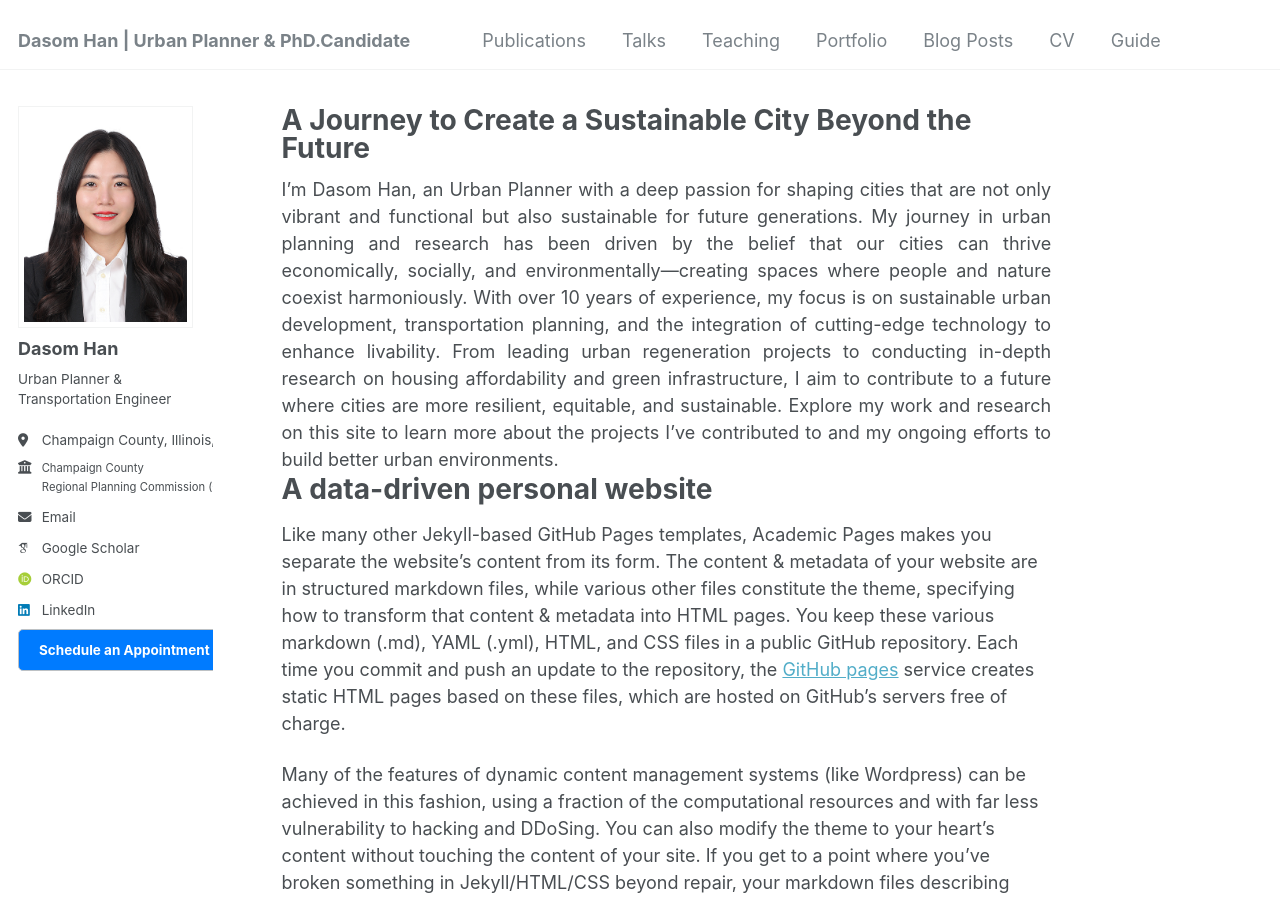
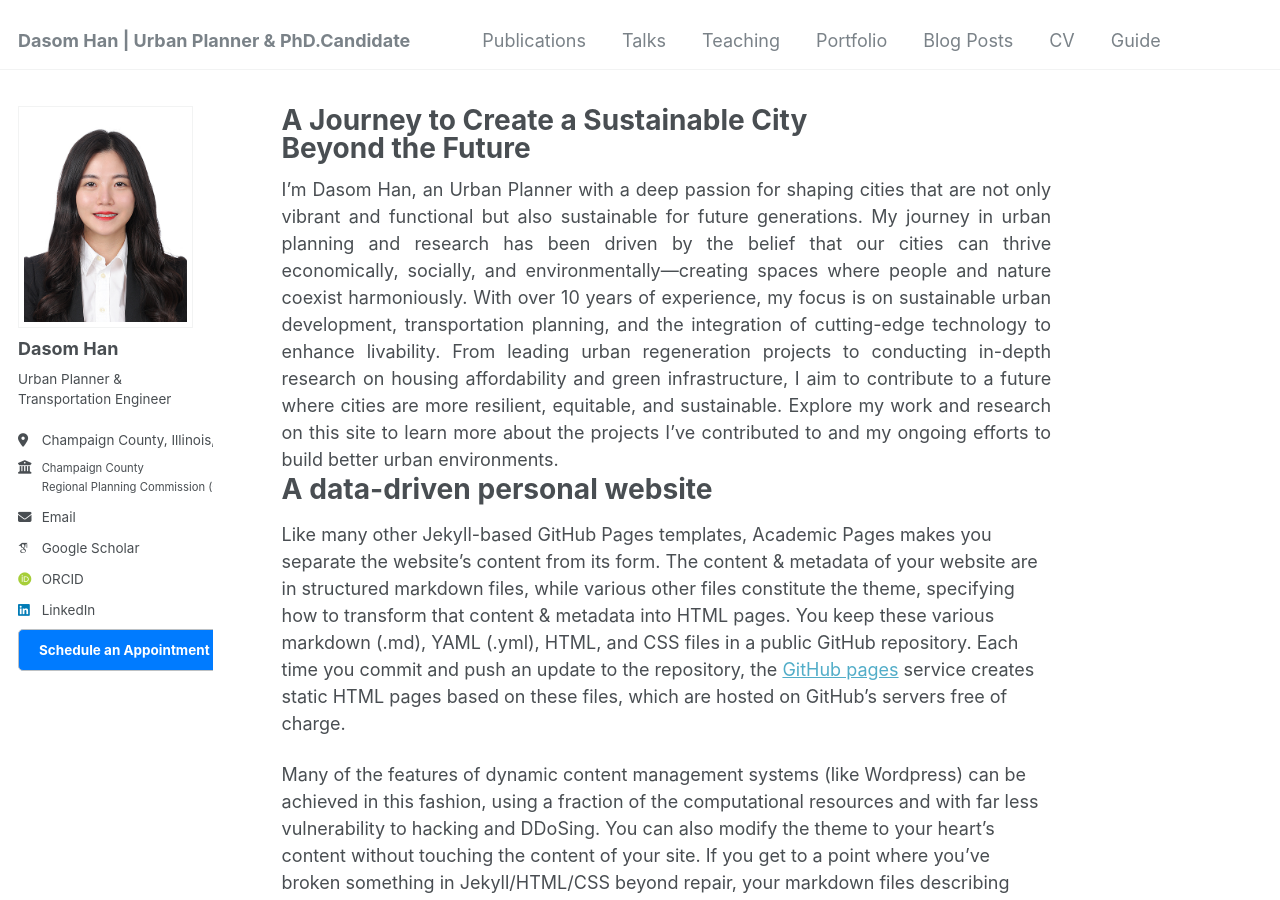
Before and after one commit to dasomh/dasomh.github.io, a Jekyll site: the page built from _pages/about.md, in a window 1280 px wide and 900 px high. Built offline with Jekyll 4.4.1, drawn with Linux system fonts in a browser that asks for light colours; some web fonts are replaced; some of the changed lines change nothing that is shown.

Commit message:
Update about.md

```diff
--- a/_pages/about.md
+++ b/_pages/about.md
@@ -1,9 +1,10 @@
 ---
 permalink: /
-title: "A Journey to Create a Sustainable City Beyond the Future"
+title: "<span style='font-size: 28px;'>A Journey to Create a Sustainable City<br>Beyond the Future</span>"
 author_profile: true
 redirect_from:
   - /about/
+  - /about.html
   - /about.html
 ---
 <div style="text-align: justify;">
```
